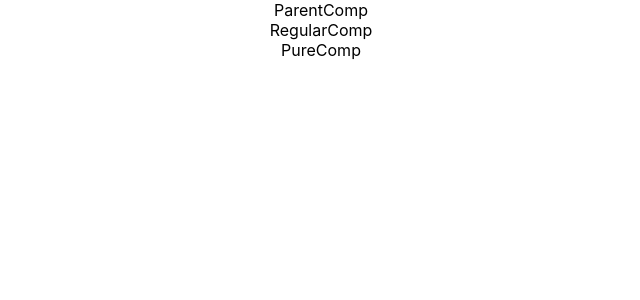
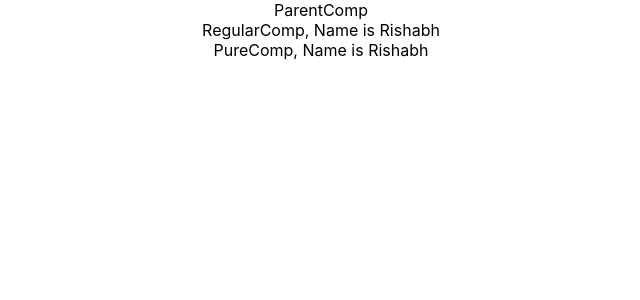
Before and after one commit to Rishabh0262/react-dev-practice, a React (Create React App) app: page / in a window 1280 px wide. Shown: the top 300 px of the page, without its empty margins (319-959 px from the left). Built offline with nearby package versions, Linux system fonts and the light colour scheme.

Commit message:
rendered props in Child Component that is passed from Parent Component

```diff
--- a/src/Components/PureComp.js
+++ b/src/Components/PureComp.js
@@ -4,7 +4,7 @@ class PureComp extends PureComponent {
   render() {
     console.log("pure component render")
     return (
-      <div>PureComp</div>
+      <div>PureComp, Name is {this.props.name}</div>
     )
   }
 }
--- a/src/Components/RegularComp.js
+++ b/src/Components/RegularComp.js
@@ -4,7 +4,7 @@ export class RegularComp extends Component {
   render() {
     console.log("Regular Component render")
     return (
-      <div>RegularComp</div>
+      <div>RegularComp, Name is {this.props.name}</div>
     )
   }
 }
```
